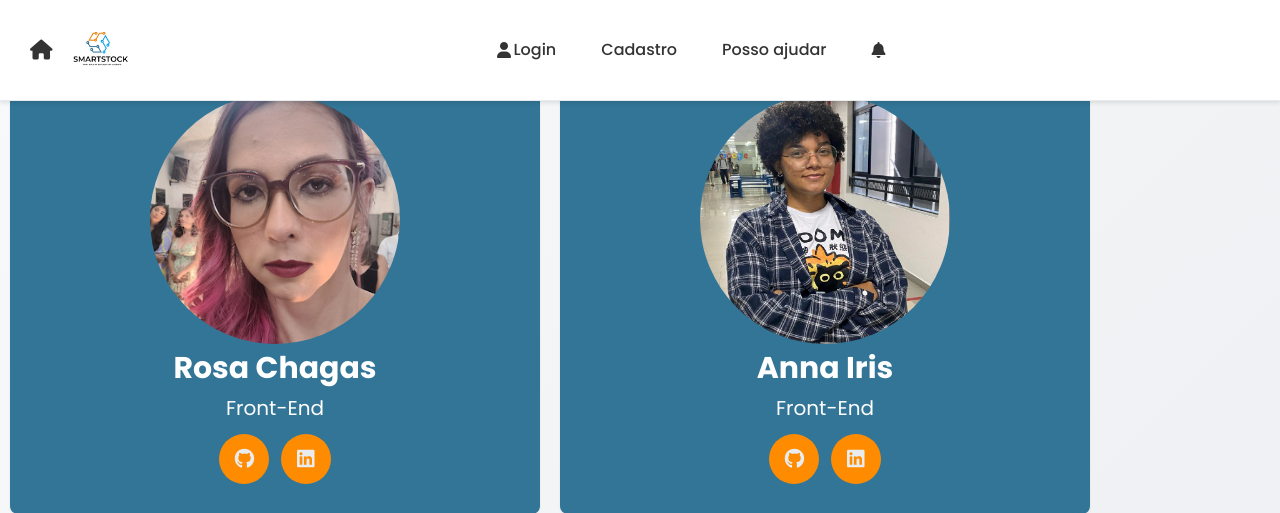
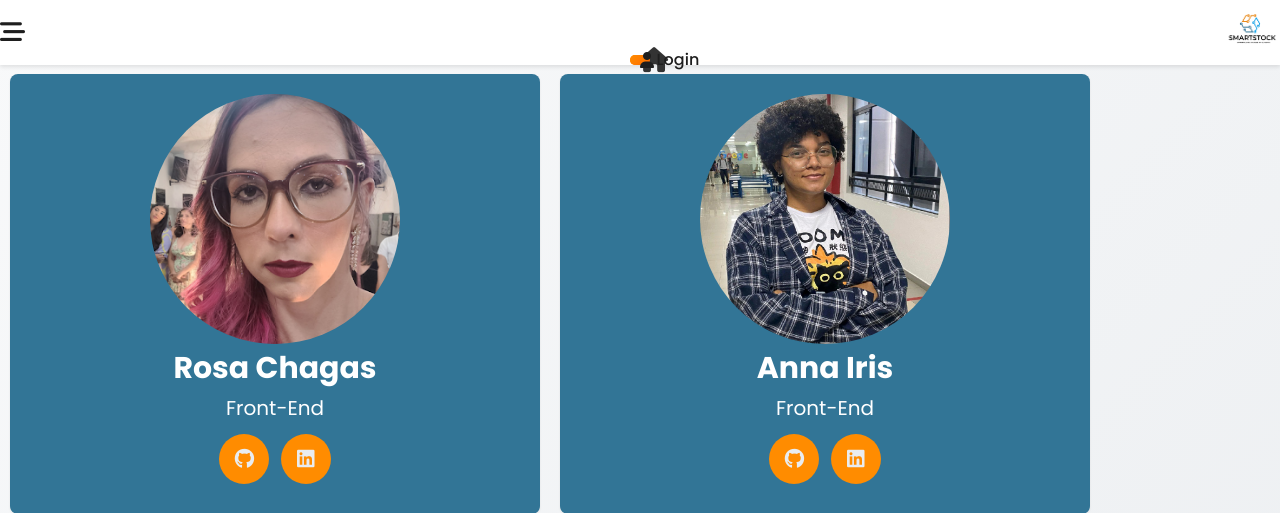
Before and after one commit to rosamrcl/smartstock, a PHP site: page /smartstock/Frontend/about.php in a window 1280 px wide. Shown: the top 513 px of the page. Run offline with PHP 8.4, Linux system fonts and the light colour scheme; some libraries are stand-ins or nearby versions.

Commit message:
melhorias header

```diff
--- a/Frontend/includes/headerog.php
+++ b/Frontend/includes/headerog.php
@@ -1,17 +1,24 @@
-<header>
-    <a href="home.php" class="home">
-        <i class="fa-solid fa-house"></i>
-        <img src="./ressources/img/smartstock.png" alt="SmartStock Logo">
-    </a>
+<header class="header">
+    <section class="flex">
+        <div class="smartstock">
+            <div id="menu-btn" class="fas fa-bars-staggered"></div>
+            <a href="home.php" class="home"><i class="fa-solid fa-house"></i>
+            </a>
+        </div>
+        <div class="smart-logo">
+            <img src="./ressources/img/smartstock.png" alt="SmartStock Logo">
+        </div>
+        <a href="login.php"><i class="fas fa-user"></i>Login</a></a>
+    </section>
 
+
+</header>
+<div class="side-bar">
     <nav class="navbar">
-        <a href="login.php"><i class="fa-solid fa-user"></i>Login</a>
+        <div id="close-btn"><i class="fas fa-angle-left"></i>close menu</div>
+        <a href="login.php"><i class="fa-solid fa-user"></i> Login</a>
         <a href="cadastro.php">Cadastro</a>
         <a href="suporte.php">Posso ajudar</a>
         <a href="#"><i class="fa-solid fa-bell"></i></a>
     </nav>
-
-    <div class="icons">
-        <i class="fas fa-bars" id="menu-bars"></i>
-    </div>
-</header>
+</div>
--- a/Frontend/ressources/css/header.css
+++ b/Frontend/ressources/css/header.css
@@ -1,26 +1,46 @@
 /* ===== HEADER MODERNO E RESPONSIVO ===== */
 
-header {
-    position: fixed;
+.header{
+    position: sticky;
     right: 0;
     left: 0;
     top: 0;
-    background: var(--cor4);
-    box-shadow: var(--box-shadow);
-    padding: var(--spacing-md) var(--spacing-xl);
+    z-index: 1000;
+
+}
+.header .flex{
     display: flex;
     align-items: center;
-    justify-content: space-between;
-    z-index: 1000;
-    backdrop-filter: blur(10px);
-    border-bottom: 1px solid var(--cor8);
-    transition: all 0.3s ease;
-    margin-bottom: 20rem;
-
 }
 
-/* ===== LOGO E TÍTULO ===== */
-header .home {
+#menu-btn{
+    font-size: 2.5rem;
+    color: var(--cor9);
+    margin-right:1rem;
+    cursor: pointer;
+}
+
+.header .flex .smartstock{
+    margin-right: auto;
+}
+.header .flex .smartstock a{
+    font-size: 2.5rem;
+    color: var(--black);
+    font-weight: bold;
+    font-style: italic;
+}
+.header .flex .smart-logo img{
+    height: 6rem;
+    width: auto;
+    object-fit: contain;
+    transition: all 0.3s ease;
+}
+
+.header .flex .smart-logo img:hover {
+    transform: scale(1.05);
+}
+
+.header .flex .home {
     color: var(--cor9);
     font-size: var(--font-size-xl);
     font-weight: 600;
@@ -31,31 +51,82 @@ header .home {
     transition: all 0.3s ease;
 }
 
-header .home:hover {
+.header .flex .home:hover {
     color: var(--cor3);
     transform: translateY(-1px);
 }
 
-header img {
-    height: 6rem;
-    width: auto;
-    object-fit: contain;
-    transition: all 0.3s ease;
+.header.active{
+    background: rgba(0,0,0,.8);
+    backdrop-filter: blur(4px);
 }
 
-header img:hover {
-    transform: scale(1.05);
+.header .btn{
+    margin-top: 0;
+    margin-left: auto;
 }
 
-/* ===== NAVEGAÇÃO ===== */
-header .navbar {
-    display: flex;
-    align-items: center;
+.side-bar{
+    position: fixed;
+    top: 0;
+    left: 0;
+    right: 0;
+    bottom: 0;
+    z-index: 1100;
+    backdrop-filter:blur(10px);
+    display: none;
+}
+.side-bar.active{
+    display: block;
+}
+.side-bar .navbar{
+    height: 100%;
+    width: 35rem;
+    background-color: var(--white);
+    padding: 2rem;
+    overflow-y: scroll;
+    animation: slide-in .2s cubic-bezier(.32,.85,.21,1.26);
+    box-shadow: var(--box-shadow);
     gap: var(--spacing-lg);
     transition: all 0.3s ease;
+
 }
 
-header .navbar a {
+@keyframes slide-in{
+    from{
+        opacity: 0;
+        transform: translateX(-10rem);
+    }
+    to{
+        opacity: 1;
+        transform: translateX(0);
+    }
+}
+
+.side-bar .navbar #close-btn{
+    margin-bottom: 2rem;
+    padding: 1rem 2rem;
+    border: .1rem solid #555;
+    border-radius: 5rem;
+    display: inline-block;
+    color: var(--cor9);
+    cursor: pointer;
+    font-size: 1.8rem;
+}
+.side-bar .navbar #close-btn:hover{
+    background-color: var(--cor9);
+    color: var(--cor9);
+
+}
+.side-bar .navbar #close-btn i {
+    margin-right: .5rem;
+}
+.side-bar .navbar #close-btn:hover i{
+    margin-right: 1rem;
+}
+.header .flex a,
+.side-bar .navbar a{
+    display: block;
     font-size: var(--font-size-md);
     color: var(--cor9);
     text-decoration: none;
@@ -67,9 +138,10 @@ header .navbar a {
     display: flex;
     align-items: center;
     gap: var(--spacing-xs);
+
 }
-
-header .navbar a::before {
+.header .flex a,
+.side-bar .navbar a::before {
     content: '';
     position: absolute;
     bottom: 0;
@@ -80,284 +152,15 @@ header .navbar a::before {
     transition: all 0.3s ease;
     transform: translateX(-50%);
 }
-
-header .navbar a:hover {
+.header .flex a:hover,
+.side-bar .navbar a:hover{
+    color: var(--main-color);
     color: var(--cor3);
     background: var(--cor7);
     transform: translateY(-1px);
+
 }
-
-header .navbar a:hover::before {
+.header .flex a:hover::before,
+.side-bar .navbar a:hover::before {
     width: 80%;
 }
-
-header .navbar a.active {
-    color: var(--cor3);
-    background: var(--cor7);
-    font-weight: 600;
-}
-
-header .navbar a.active::before {
-    width: 80%;
-}
-
-/* ===== ÍCONES ===== */
-header .icons {
-    display: flex;
-    align-items: center;
-    gap: var(--spacing-md);
-    font-size: var(--font-size-lg);
-    color: var(--cor9);
-}
-
-header .icons i {
-    cursor: pointer;
-    padding: var(--spacing-sm);
-    border-radius: var(--border-radius-md);
-    transition: all 0.3s ease;
-    display: flex;
-    align-items: center;
-    justify-content: center;
-    min-width: 4.4rem;
-    min-height: 4.4rem;
-}
-
-header .icons i:hover {
-    color: var(--cor3);
-    background: var(--cor7);
-    transform: scale(1.1);
-}
-
-/* ===== MENU MOBILE ===== */
-header .icons #menu-bars {
-    display: none;
-    font-size: var(--font-size-xl);
-    color: var(--cor9);
-    cursor: pointer;
-    padding: var(--spacing-sm);
-    border-radius: var(--border-radius-md);
-    transition: all 0.3s ease;
-    min-width: 4.4rem;
-    min-height: 4.4rem;
-    align-items: center;
-    justify-content: center;
-}
-
-header .icons #menu-bars:hover {
-    color: var(--cor3);
-    background: var(--cor7);
-}
-
-/* ===== RESPONSIVIDADE - MOBILE ===== */
-@media (max-width: 767px) {
-    header {
-        padding: var(--spacing-sm) var(--spacing-md);
-    }
-
-    header .home {
-        font-size: var(--font-size-lg);
-    }
-
-    header img {
-        height: 4rem;
-    }
-
-    header .navbar {
-        position: absolute;
-        top: 100%;
-        left: 0;
-        right: 0;
-        background: var(--cor4);
-        border-top: 1px solid var(--cor8);
-        padding: var(--spacing-lg);
-        flex-direction: column;
-        align-items: stretch;
-        gap: var(--spacing-md);
-        box-shadow: var(--box-shadow);
-        clip-path: polygon(0 0, 100% 0, 100% 0, 0 0);
-        transition: all 0.3s ease;
-        max-height: 0;
-        overflow: hidden;
-    }
-
-    header .navbar.active {
-        clip-path: polygon(0 0, 100% 0, 100% 100%, 0 100%);
-        max-height: 50rem;
-    }
-
-    header .navbar a {
-        display: flex;
-        align-items: center;
-        justify-content: center;
-        padding: var(--spacing-md);
-        font-size: var(--font-size-md);
-        border-radius: var(--border-radius-md);
-        background: var(--cor7);
-        margin: var(--spacing-xs) 0;
-        min-height: 4.4rem;
-    }
-
-    header .navbar a:hover {
-        background: var(--cor3);
-        color: var(--cor4);
-        transform: none;
-    }
-
-    header .navbar a::before {
-        display: none;
-    }
-
-    header .icons #menu-bars {
-        display: flex;
-    }
-
-    /* ===== ANIMAÇÃO DO MENU ===== */
-    header .navbar a {
-        opacity: 0;
-        transform: translateY(-10px);
-        transition: all 0.3s ease;
-    }
-
-    header .navbar.active a {
-        opacity: 1;
-        transform: translateY(0);
-    }
-
-    header .navbar a:nth-child(1) { transition-delay: 0.1s; }
-    header .navbar a:nth-child(2) { transition-delay: 0.2s; }
-    header .navbar a:nth-child(3) { transition-delay: 0.3s; }
-    header .navbar a:nth-child(4) { transition-delay: 0.4s; }
-}
-
-/* ===== RESPONSIVIDADE - TABLET ===== */
-@media (min-width: 768px) and (max-width: 1023px) {
-    header {
-        padding: var(--spacing-md) var(--spacing-lg);
-    }
-
-    header .home {
-        font-size: var(--font-size-lg);
-    }
-
-    header img {
-        height: 5rem;
-    }
-
-    header .navbar a {
-        font-size: var(--font-size-sm);
-        padding: var(--spacing-sm) var(--spacing-md);
-    }
-}
-
-/* ===== RESPONSIVIDADE - DESKTOP ===== */
-@media (min-width: 1024px) {
-    header {
-        padding: var(--spacing-lg) var(--spacing-xxl);
-    }
-
-    header .home {
-        font-size: var(--font-size-xl);
-    }
-
-    header img {
-        height: 7rem;
-    }
-
-    header .navbar a {
-        font-size: var(--font-size-md);
-        padding: var(--spacing-md) var(--spacing-lg);
-    }
-}
-
-/* ===== RESPONSIVIDADE - LARGE DESKTOP ===== */
-@media (min-width: 1440px) {
-    header {
-        padding: var(--spacing-xl) 10%;
-    }
-
-    header .home {
-        font-size: var(--font-size-xxl);
-    }
-
-    header img {
-        height: 8rem;
-    }
-
-    header .navbar a {
-        font-size: var(--font-size-lg);
-        padding: var(--spacing-lg) var(--spacing-xl);
-    }
-}
-
-/* ===== ESTADOS DE FOCUS ===== */
-header .navbar a:focus,
-header .icons i:focus,
-header .icons #menu-bars:focus {
-    outline: 2px solid var(--cor1);
-    outline-offset: 2px;
-}
-
-/* ===== SCROLL HEADER ===== */
-header.scrolled {
-    background: rgba(255, 255, 255, 0.95);
-    backdrop-filter: blur(20px);
-    box-shadow: 0 2px 20px rgba(0, 0, 0, 0.1);
-}
-
-/* ===== ANIMAÇÕES ===== */
-@keyframes slideDown {
-    from {
-        opacity: 0;
-        transform: translateY(-20px);
-    }
-    to {
-        opacity: 1;
-        transform: translateY(0);
-    }
-}
-
-header .navbar.active {
-    animation: slideDown 0.3s ease-out;
-}
-
-/* ===== ACESSIBILIDADE ===== */
-@media (prefers-reduced-motion: reduce) {
-    header,
-    header .navbar,
-    header .navbar a,
-    header .icons i,
-    header img {
-        transition: none;
-    }
-
-    header .navbar.active {
-        animation: none;
-    }
-}
-
-/* ===== MODO ESCURO ===== */
-@media (prefers-color-scheme: dark) {
-    header {
-        background: rgba(26, 26, 26, 0.95);
-        border-bottom-color: #404040;
-    }
-
-    header .navbar a:hover,
-    header .navbar a.active {
-        background: #2d2d2d;
-    }
-
-    header .icons i:hover {
-        background: #2d2d2d;
-    }
-}
-
-/* ===== IMPRESSÃO ===== */
-@media print {
-    header {
-        position: static;
-        background: white;
-        box-shadow: none;
-        border-bottom: 1px solid #ccc;
-    }
-}
```
Also changed, not shown: Frontend/includes/header.php (+15 -13 lines).
